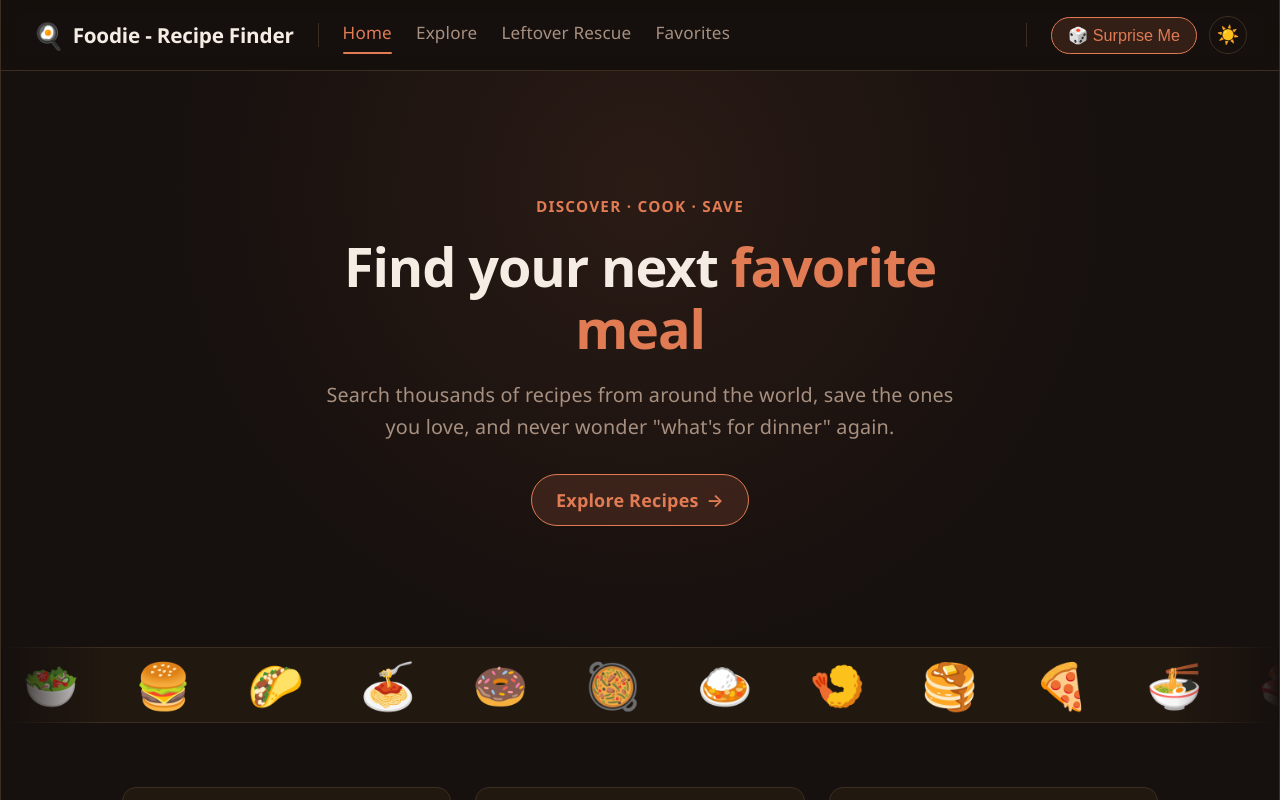
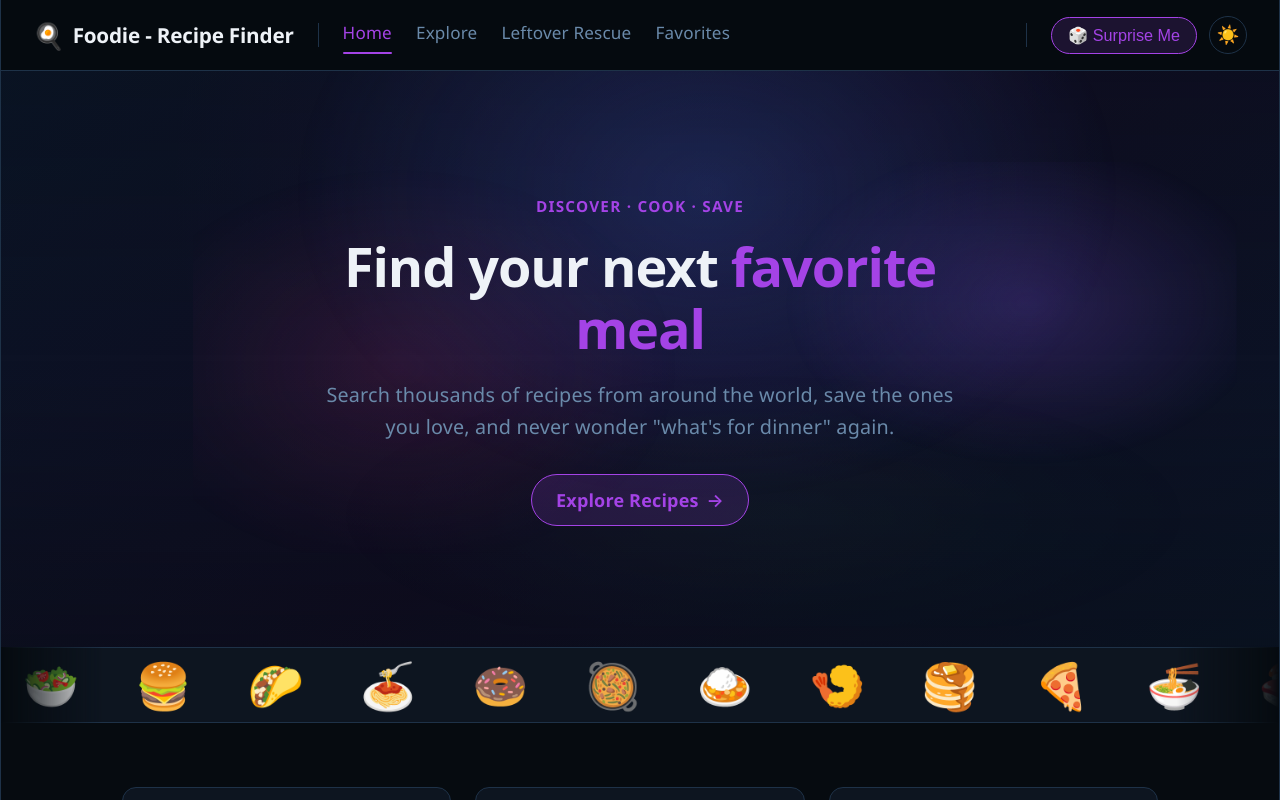
Before and after one commit to VaibDeveloper/Recipe_Finder, a React (Vite) app: page / in a window 1280 px wide. Shown: the top 800 px of the page. Built offline with nearby package versions, Linux system fonts and the light colour scheme.

Commit message:
Changed Website Hero Section and Theme

```diff
--- a/src/App.css
+++ b/src/App.css
@@ -1,14 +1,14 @@
 :root {
-  --bg: #16100e;
-  --surface: #211810;
-  --surface-hover: #2c2018;
-  --border: #3d2e22;
-  --text-primary: #f5ede4;
-  --text-secondary: #a89080;
-  --accent: #e07b54;
-  --accent-hover: #c96840;
-  --danger: #e74c3c;
-  --danger-bg: #3a1a15;
+  --bg: #060b10;
+  --surface: #0d1520;
+  --surface-hover: #152030;
+  --border: #1e3248;
+  --text-primary: #eef2f7;
+  --text-secondary: #6a8aaa;
+  --accent: #a443e6;
+  --accent-hover: #843fb3;
+  --danger: #e24837;
+  --danger-bg: #2a1015;
   --radius: 14px;
 }
 
@@ -17,12 +17,195 @@
   --surface: #fff9f4;
   --surface-hover: #f5ede4;
   --border: #e8d8cc;
-  --text-primary: #2c1810;
-  --text-secondary: #8a6a58;
-  --accent: #e07b54;
-  --accent-hover: #c96840;
-  --danger: #d64541;
+  --text-primary: #1a1208;
+  --text-secondary: #7a6050;
+  --accent: #a443e6;
+  --accent-hover: #843fb3;
+  --danger: #e24837;
   --danger-bg: #fdecea;
+}
+
+/* Hero + Aurora */
+.hero {
+  display: flex;
+  align-items: center;
+  justify-content: center;
+  text-align: center;
+  min-height: 72vh;
+  padding: 60px 24px;
+  position: relative;
+  overflow: hidden;
+  background: #060b10;
+}
+
+/* Aurora background container */
+.aurora-bg {
+  position: absolute;
+  inset: 0;
+  z-index: 0;
+}
+
+/* Base dark gradient layer */
+.aurora-base {
+  position: absolute;
+  inset: 0;
+  background: linear-gradient(
+    135deg,
+    rgba(15, 30, 60, 0.5) 0%,
+    rgba(30, 15, 60, 0.4) 50%,
+    rgba(15, 30, 60, 0.5) 100%
+  );
+}
+
+/* Individual aurora waves */
+.aurora-wave {
+  position: absolute;
+  inset: 0;
+}
+
+.aurora-wave-1 {
+  opacity: 0.6;
+  background: radial-gradient(
+    ellipse 800px 600px at 50% 20%,
+    rgba(59, 130, 246, 0.35) 0%,
+    transparent 50%
+  );
+  animation: aurora1 8s ease-in-out infinite alternate;
+}
+
+.aurora-wave-2 {
+  opacity: 0.5;
+  background: radial-gradient(
+    ellipse 600px 400px at 80% 30%,
+    rgba(139, 92, 246, 0.45) 0%,
+    transparent 50%
+  );
+  animation: aurora2 6s ease-in-out infinite alternate-reverse;
+}
+
+.aurora-wave-3 {
+  opacity: 0.4;
+  background: radial-gradient(
+    ellipse 700px 500px at 20% 60%,
+    rgba(236, 72, 153, 0.3) 0%,
+    transparent 50%
+  );
+  animation: aurora3 10s ease-in-out infinite alternate;
+}
+
+.aurora-wave-4 {
+  opacity: 0.25;
+  background: radial-gradient(
+    ellipse 900px 300px at 60% 80%,
+    rgba(34, 197, 94, 0.2) 0%,
+    transparent 50%
+  );
+  animation: aurora4 7s ease-in-out infinite alternate-reverse;
+}
+
+/* Depth overlay */
+.aurora-depth {
+  position: absolute;
+  inset: 0;
+  background: linear-gradient(
+    to top,
+    rgba(6, 11, 16, 0.3) 0%,
+    transparent 50%,
+    rgba(6, 11, 16, 0.15) 100%
+  );
+}
+
+/* Aurora keyframe animations — translated from original component */
+@keyframes aurora1 {
+  0%   { transform: translateX(-100px) translateY(-50px) scale(1); }
+  50%  { transform: translateX(50px) translateY(30px) scale(1.1); }
+  100% { transform: translateX(100px) translateY(-30px) scale(0.9); }
+}
+
+@keyframes aurora2 {
+  0%   { transform: translateX(80px) translateY(40px) scale(0.8); }
+  50%  { transform: translateX(-30px) translateY(-20px) scale(1.2); }
+  100% { transform: translateX(-80px) translateY(60px) scale(0.9); }
+}
+
+@keyframes aurora3 {
+  0%   { transform: translateX(-50px) translateY(20px) scale(1.1); }
+  50%  { transform: translateX(70px) translateY(-40px) scale(0.8); }
+  100% { transform: translateX(-20px) translateY(50px) scale(1.0); }
+}
+
+@keyframes aurora4 {
+  0%   { transform: translateX(30px) translateY(-20px) scale(0.9); }
+  50%  { transform: translateX(-60px) translateY(10px) scale(1.1); }
+  100% { transform: translateX(40px) translateY(-60px) scale(0.8); }
+}
+
+/* Hero content sits above aurora */
+.hero-content {
+  max-width: 640px;
+  position: relative;
+  z-index: 1;
+}
+
+/* Force light-mode hero to its own style — aurora is dark-only */
+[data-theme="light"] .hero {
+  background: var(--bg);
+}
+
+[data-theme="light"] .aurora-wave-1 { opacity: 0.12; }
+[data-theme="light"] .aurora-wave-2 { opacity: 0.1; }
+[data-theme="light"] .aurora-wave-3 { opacity: 0.08; }
+[data-theme="light"] .aurora-wave-4 { opacity: 0.06; }
+[data-theme="light"] .aurora-base {
+  background: linear-gradient(
+    135deg,
+    rgba(200, 220, 255, 0.2) 0%,
+    rgba(220, 200, 255, 0.15) 100%
+  );
+}
+[data-theme="light"] .aurora-depth { display: none; }
+
+/* Hero text — always readable over aurora */
+.hero-eyebrow {
+  display: inline-block;
+  color: var(--accent);
+  font-size: 0.85rem;
+  font-weight: 600;
+  letter-spacing: 0.08em;
+  text-transform: uppercase;
+  margin-bottom: 16px;
+}
+
+.hero-title {
+  font-size: 3rem;
+  font-weight: 700;
+  line-height: 1.15;
+  color: #eef2f7;
+  margin: 0 0 20px;
+  letter-spacing: -0.02em;
+}
+
+[data-theme="light"] .hero-title {
+  color: var(--text-primary);
+}
+
+.hero-highlight { color: var(--accent); }
+
+.hero-subtitle {
+  font-size: 1.1rem;
+  color: rgba(200, 220, 240, 0.85);
+  line-height: 1.6;
+  margin: 0 0 32px;
+}
+
+[data-theme="light"] .hero-subtitle {
+  color: var(--text-secondary);
+}
+
+@media (max-width: 640px) {
+  .hero { min-height: 60vh; padding: 40px 20px; }
+  .hero-title { font-size: 2.1rem; }
+  .hero-subtitle { font-size: 1rem; }
 }
 
 * {
--- a/src/pages/Landing.tsx
+++ b/src/pages/Landing.tsx
@@ -6,14 +6,23 @@
   return (
     <div className="landing">
       <section className="hero">
+        <div className="aurora-bg">
+          <div className="aurora-base"></div>
+          <div className="aurora-wave aurora-wave-1"></div>
+          <div className="aurora-wave aurora-wave-2"></div>
+          <div className="aurora-wave aurora-wave-3"></div>
+          <div className="aurora-wave aurora-wave-4"></div>
+          <div className="aurora-depth"></div>
+        </div>
+
         <div className="hero-content">
           <span className="hero-eyebrow">Discover · Cook · Save</span>
           <h1 className="hero-title">
             Find your next <span className="hero-highlight">favorite meal</span>
           </h1>
           <p className="hero-subtitle">
-            Search thousands of recipes from around the world, save the ones you love,
-            and never wonder "what's for dinner" again.
+            Search thousands of recipes from around the world, save the ones
+            you love, and never wonder "what's for dinner" again.
           </p>
           <Link to="/recipes" className="explore-btn">
             Explore Recipes
--- a/src/pages/RecipeDetail.tsx
+++ b/src/pages/RecipeDetail.tsx
@@ -41,6 +41,7 @@
     let cleaned = line;
 
     // Strip leading numbering: "1)", "1.", "1:", "1 -", "(1)"
+    // eslint-disable-next-line no-useless-escape
     cleaned = cleaned.replace(/^\(?\d+\)?\s*[).:\-]?\s*/, "");
 
     // Strip leading bullet symbols: "-", "*", "•"
```
